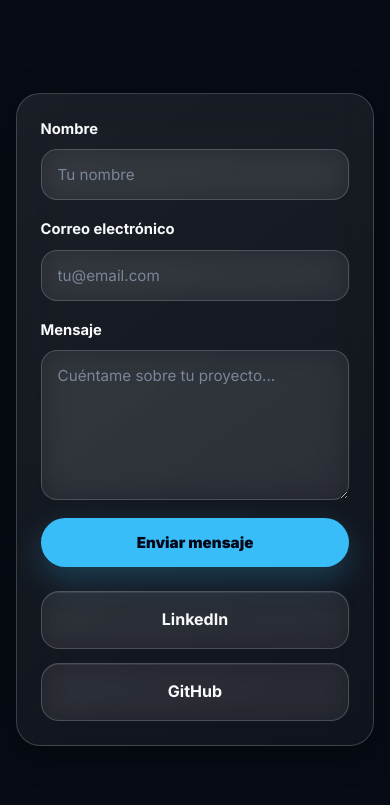
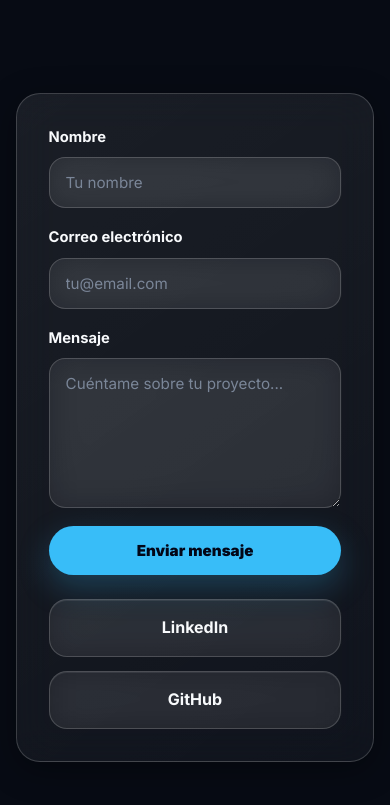
Before and after one commit to akokoka95-stack/Portafolio, a plain HTML site: page index.html in a window 390 px wide. Shown: the part 5519-6324 px from the top of the page. Drawn offline with Linux system fonts and the light colour scheme.

Commit message:
styles version 3
form corregido

```diff
--- a/styles.css
+++ b/styles.css
@@ -798,3 +798,134 @@ ul {
     text-align: center;
   }
 }
+/* =========================
+   FIX FORMULARIO CONTACTO
+========================= */
+
+.contact-box {
+  padding: 32px;
+  background: linear-gradient(
+    145deg,
+    rgba(255, 255, 255, 0.08),
+    rgba(255, 255, 255, 0.04)
+  );
+  border: 1px solid var(--glass-border);
+  border-radius: var(--radius);
+  display: grid;
+  gap: 24px;
+  backdrop-filter: blur(20px);
+  -webkit-backdrop-filter: blur(20px);
+  box-shadow: var(--glass-shadow);
+}
+
+.contact-form {
+  width: 100%;
+  display: grid;
+  gap: 18px;
+}
+
+.form-group {
+  width: 100%;
+  display: grid;
+  gap: 8px;
+}
+
+.form-group label {
+  color: var(--text);
+  font-size: 0.92rem;
+  font-weight: 700;
+}
+
+.form-group input,
+.form-group textarea {
+  width: 100%;
+  display: block;
+  padding: 15px 16px;
+  background: rgba(255, 255, 255, 0.06);
+  border: 1px solid var(--glass-border);
+  border-radius: 16px;
+  color: var(--text);
+  font-family: inherit;
+  font-size: 0.95rem;
+  outline: none;
+  transition: 0.3s ease;
+  backdrop-filter: blur(16px);
+  -webkit-backdrop-filter: blur(16px);
+}
+
+.form-group textarea {
+  resize: vertical;
+  min-height: 150px;
+}
+
+.form-group input::placeholder,
+.form-group textarea::placeholder {
+  color: rgba(148, 163, 184, 0.75);
+}
+
+.form-group input:focus,
+.form-group textarea:focus {
+  border-color: rgba(56, 189, 248, 0.55);
+  box-shadow: 0 0 0 4px rgba(56, 189, 248, 0.10);
+}
+
+.form-button {
+  width: 100%;
+  padding: 15px 22px;
+  border: none;
+  border-radius: 999px;
+  background: var(--primary);
+  color: #020617;
+  font-family: inherit;
+  font-size: 0.95rem;
+  font-weight: 900;
+  cursor: pointer;
+  transition: 0.3s ease;
+  box-shadow: 0 12px 32px rgba(56, 189, 248, 0.25);
+}
+
+.form-button:hover {
+  background: #7dd3fc;
+  transform: translateY(-3px);
+}
+
+/* Oculta el campo anti-spam */
+.hidden-field {
+  display: none !important;
+  visibility: hidden;
+  opacity: 0;
+  position: absolute;
+  left: -9999px;
+}
+
+.contact-socials {
+  display: grid;
+  grid-template-columns: 1fr 1fr;
+  gap: 14px;
+}
+
+.contact-socials .contact-link {
+  padding: 15px 18px;
+  border-radius: 18px;
+  background: rgba(255, 255, 255, 0.06);
+  border: 1px solid var(--glass-border);
+  color: var(--text);
+  font-weight: 700;
+  text-align: center;
+  transition: 0.3s ease;
+  backdrop-filter: blur(16px);
+  -webkit-backdrop-filter: blur(16px);
+  box-shadow: inset 0 1px 0 rgba(255, 255, 255, 0.08);
+}
+
+.contact-socials .contact-link:hover {
+  color: var(--primary);
+  border-color: rgba(125, 211, 252, 0.38);
+  transform: translateY(-3px);
+}
+
+@media (max-width: 640px) {
+  .contact-socials {
+    grid-template-columns: 1fr;
+  }
+}
```
